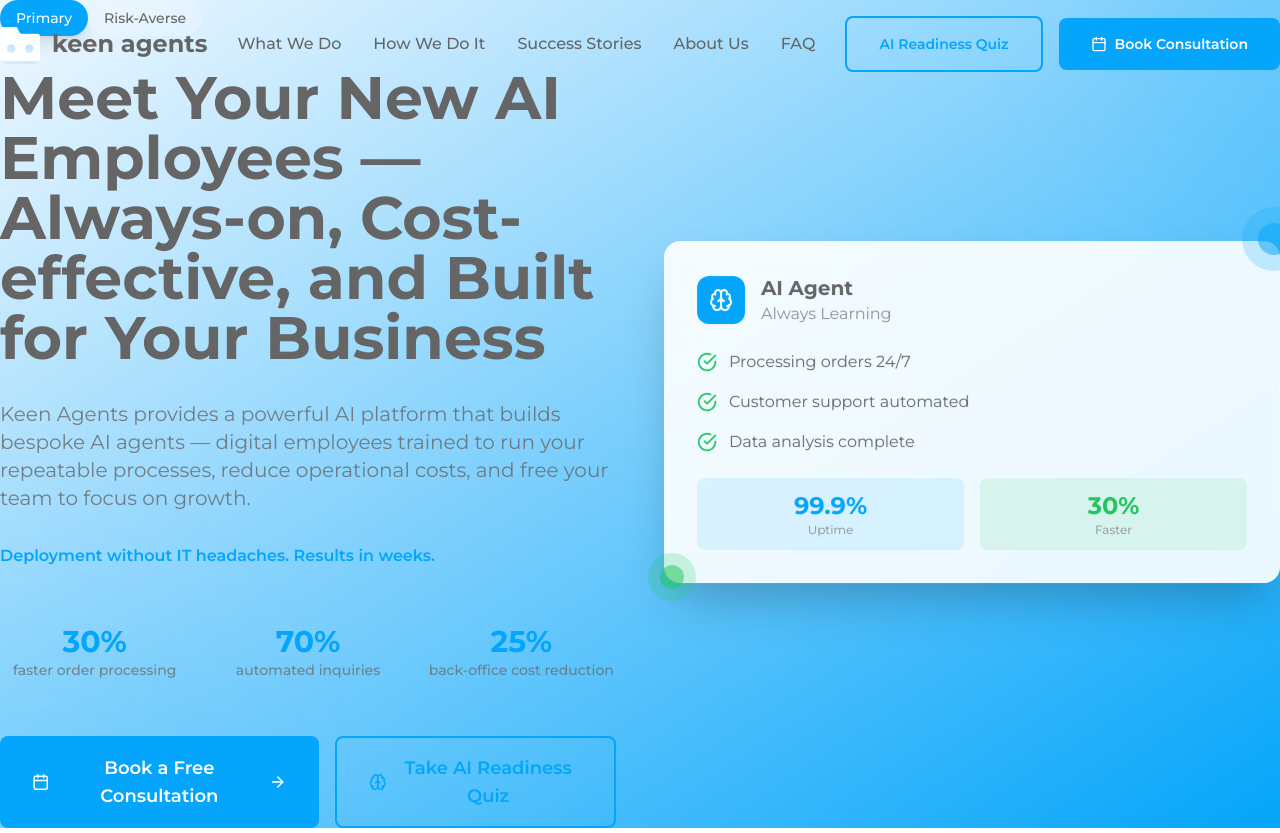
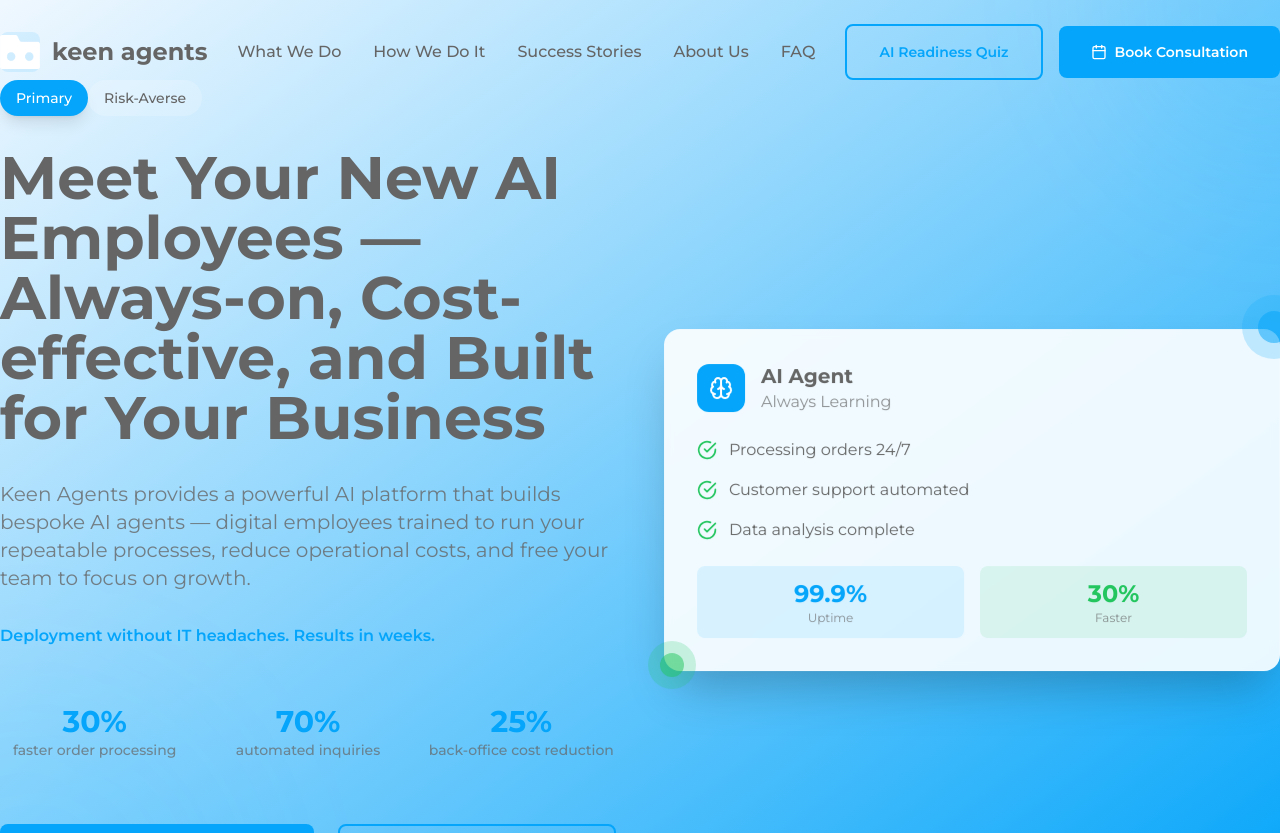
Before and after one commit to Boyan253/Keen-Website-Version-4, a Next.js app: page / in a window 1280 px wide. Shown: the top 833 px of the page. Built offline with nearby package versions, Linux system fonts and the light colour scheme.

Commit message:
Changed the design for the first requirements from georgi 21.9.25

```diff
--- a/app/globals.css
+++ b/app/globals.css
@@ -28,11 +28,11 @@
   }
 
   .btn-primary {
-    @apply bg-keen-blue text-white px-8 py-4 rounded-lg font-semibold transition-all duration-300 hover:bg-blue-600 hover:shadow-lg hover:scale-105;
+    @apply bg-keen-blue text-white px-8 py-4 rounded-lg font-semibold transition-all duration-300 hover:bg-blue-600 hover:shadow-lg hover:scale-105 my-2;
   }
 
   .btn-secondary {
-    @apply border-2 border-keen-blue text-keen-blue px-8 py-4 rounded-lg font-semibold transition-all duration-300 hover:bg-keen-blue hover:text-white hover:shadow-lg;
+    @apply border-2 border-keen-blue text-keen-blue px-8 py-4 rounded-lg font-semibold transition-all duration-300 hover:bg-keen-blue hover:text-white hover:shadow-lg my-2;
   }
 
   .section-padding {
--- a/components/HeroSection.tsx
+++ b/components/HeroSection.tsx
@@ -28,7 +28,7 @@
   const currentHero = heroVariant === 'primary' ? primaryHero : riskAverseHero
 
   return (
-    <section className="relative min-h-screen flex items-center gradient-bg overflow-hidden">
+    <section className="relative min-h-screen flex items-center gradient-bg overflow-hidden pt-20">
       {/* Animated Background Elements */}
       <div className="absolute inset-0 overflow-hidden z-0">
         <motion.div
@@ -156,7 +156,7 @@
               initial={{ opacity: 0, y: 30 }}
               animate={{ opacity: 1, y: 0 }}
               transition={{ duration: 0.6, delay: 1 }}
-              className="flex flex-col sm:flex-row gap-4"
+              className="flex flex-col sm:flex-row gap-6"
             >
               <motion.button
                 whileHover={{ scale: 1.05, boxShadow: "0 10px 30px rgba(4, 165, 250, 0.3)" }}
```
Also changed, not shown: 1 other file (tests, documents, lock files or other folders).
